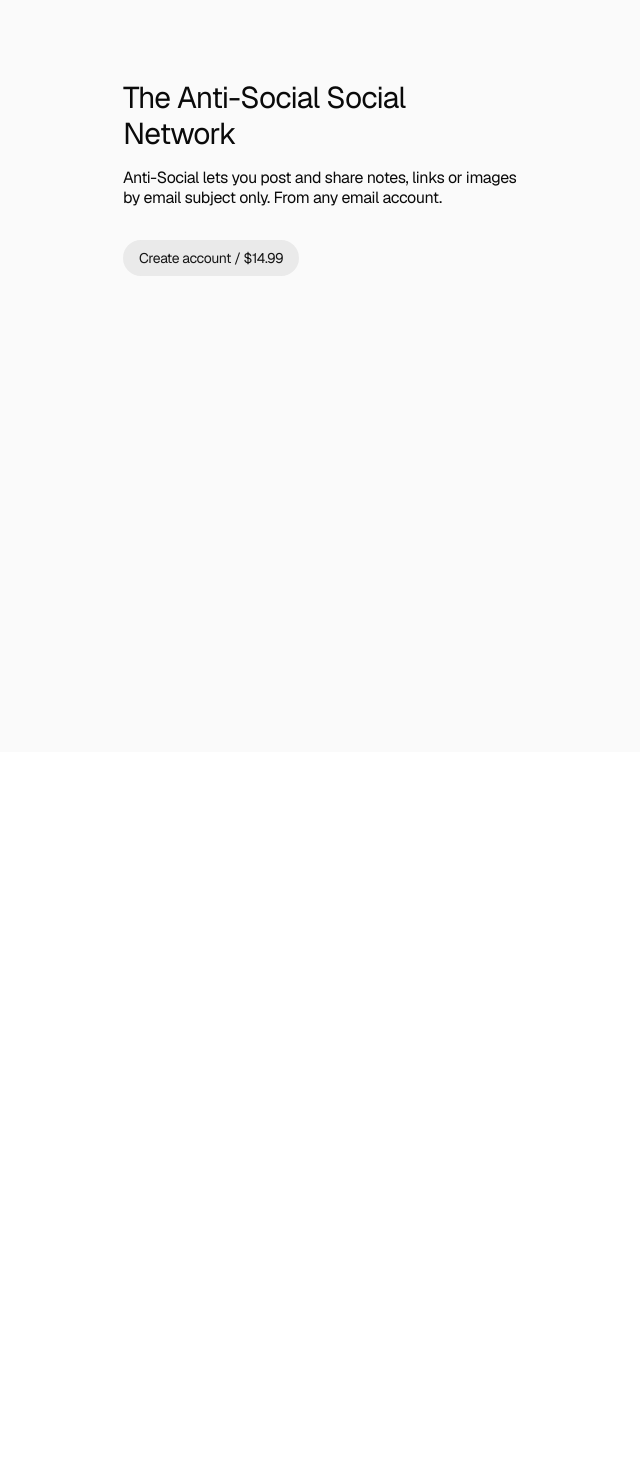
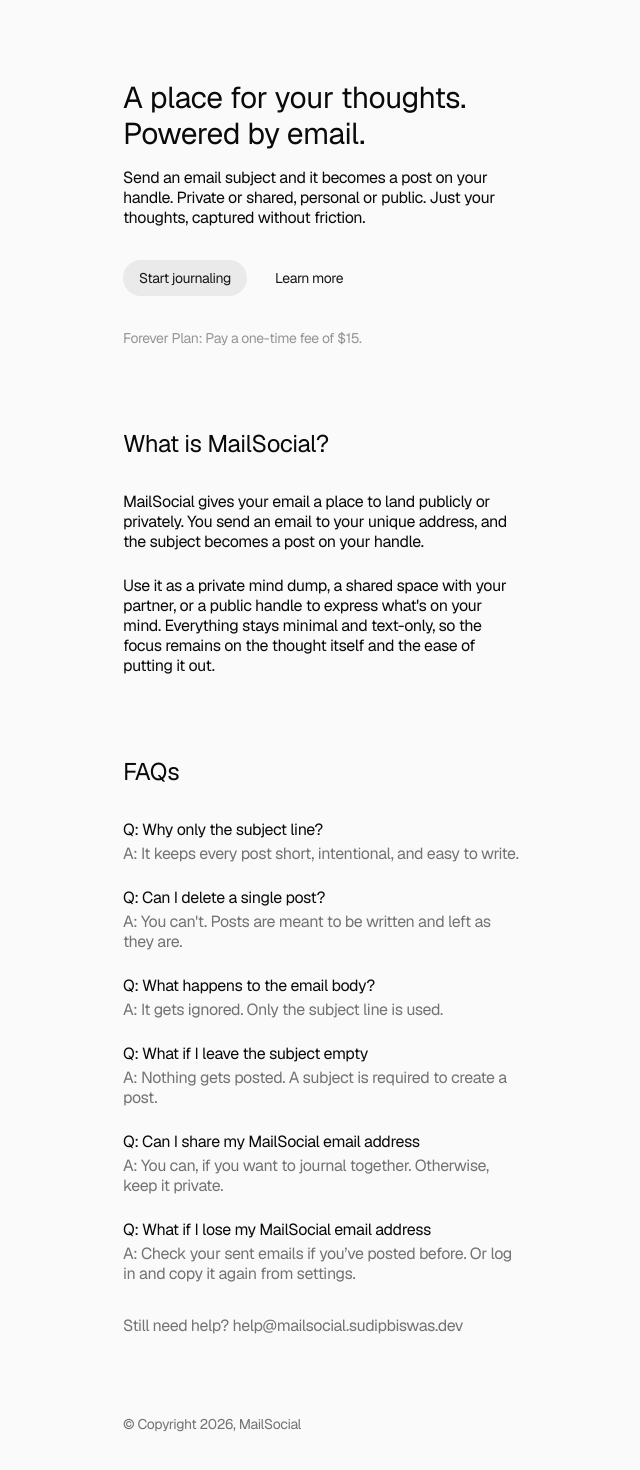
Before and after one commit to sudipbuilds/mailsocial, a Next.js app: page / in a window 1280 px wide. Shown: the part 48-1518 px from the top of the page, without its empty margins (317-957 px from the left). Before the commit the page ends 800 px from the top, so only its background shows below. Built offline with nearby package versions, Linux system fonts and the light colour scheme.

Commit message:
feat: adds initial version of landing page and updates username validation

```diff
--- a/src/app/api/check-username/route.ts
+++ b/src/app/api/check-username/route.ts
@@ -1,23 +1,14 @@
-import { z } from 'zod';
 import { and, eq, isNull } from 'drizzle-orm';
 import { NextRequest, NextResponse } from 'next/server';
 
 import { getD1Database } from '@/db';
 import { orders, users } from '@/db/schema';
-
-const usernameSchema = z.object({
-  username: z.string({ required_error: 'Username is required' }).refine(
-    value => {
-      return /^[a-zA-Z0-9]+$/.test(value);
-    },
-    { message: 'Username not allowed. Try again.' }
-  ),
-});
+import { usernameFormSchema } from '@/lib/validations';
 
 export async function POST(request: NextRequest) {
   try {
     const reqBody = await request.json();
-    const validated = usernameSchema.safeParse(reqBody);
+    const validated = usernameFormSchema.safeParse(reqBody);
     if (!validated.success) {
       console.error(validated.error.issues[0].message);
       return NextResponse.json({ error: validated.error.issues[0].message }, { status: 400 });
--- a/src/app/globals.css
+++ b/src/app/globals.css
@@ -83,6 +83,9 @@
   * {
     @apply border-border outline-ring/50;
   }
+  html {
+    @apply scroll-smooth;
+  }
   body {
     @apply bg-background text-foreground;
   }
--- a/src/app/page.tsx
+++ b/src/app/page.tsx
@@ -4,22 +4,96 @@
 
 export default function Home() {
   return (
-    <PageWrapper>
+    <PageWrapper spacing="xl">
+      {/* Hero Section */}
       <div className="space-y-8">
-        <div className="space-y-4 *:tracking-tight">
-          <h1 className="text-3xl">The Anti-Social Social Network</h1>
-          <p className="">
-            Anti-Social lets you post and share notes, links or images by email subject only. From
-            any email account.
+        <div className="space-y-4">
+          <h1 className="text-3xl text-pretty">A place for your thoughts. Powered by email.</h1>
+          <p>
+            Send an email subject and it becomes a post on your handle. Private or shared, personal
+            or public. Just your thoughts, captured without friction.
           </p>
         </div>
-        <Link
-          href="/signup"
-          className="px-4 py-2 rounded-full bg-neutral-200/75 text-sm text-secondary-foreground outline-none inline-flex items-center justify-center"
-        >
-          Create account / $14.99
-        </Link>
+        <div className="flex flex-wrap gap-3">
+          <Link
+            href="/signup"
+            className="px-4 py-2 rounded-full bg-neutral-200/75 text-sm text-secondary-foreground outline-none inline-flex items-center justify-center"
+          >
+            Start journaling
+          </Link>
+          <a
+            href="/#what-is-mailsocial"
+            className="px-4 py-2 rounded-full text-sm text-secondary-foreground outline-none inline-flex items-center justify-center"
+          >
+            Learn more
+          </a>
+        </div>
+        <p className="text-muted-foreground/75 text-sm">Forever Plan: Pay a one-time fee of $15.</p>
       </div>
+
+      {/* What is MailSocial Section */}
+      <div id="what-is-mailsocial" className="space-y-8 scroll-mt-24">
+        <h2 className="text-2xl">What is MailSocial?</h2>
+        <div className="space-y-6">
+          <p>
+            MailSocial gives your email a place to land publicly or privately. You send an email to
+            your unique address, and the subject becomes a post on your handle.
+          </p>
+          <p>
+            Use it as a private mind dump, a shared space with your partner, or a public handle to
+            express what's on your mind. Everything stays minimal and text-only, so the focus
+            remains on the thought itself and the ease of putting it out.
+          </p>
+        </div>
+      </div>
+
+      {/* FAQs Section */}
+      <div className="space-y-8">
+        <h2 className="text-2xl">FAQs</h2>
+        <div className="space-y-6">
+          <div className="space-y-1">
+            <p>Q: Why only the subject line?</p>
+            <p className="text-muted-foreground">
+              A: It keeps every post short, intentional, and easy to write.
+            </p>
+          </div>
+          <div className="space-y-1">
+            <p>Q: Can I delete a single post?</p>
+            <p className="text-muted-foreground">
+              A: You can't. Posts are meant to be written and left as they are.
+            </p>
+          </div>
+          <div className="space-y-1">
+            <p>Q: What happens to the email body?</p>
+            <p className="text-muted-foreground">
+              A: It gets ignored. Only the subject line is used.
+            </p>
+          </div>
+          <div className="space-y-1">
+            <p>Q: What if I leave the subject empty</p>
+            <p className="text-muted-foreground">
+              A: Nothing gets posted. A subject is required to create a post.
+            </p>
+          </div>
+          <div className="space-y-1">
+            <p>Q: Can I share my MailSocial email address</p>
+            <p className="text-muted-foreground">
+              A: You can, if you want to journal together. Otherwise, keep it private.
+            </p>
+          </div>
+          <div className="space-y-1">
+            <p>Q: What if I lose my MailSocial email address</p>
+            <p className="text-muted-foreground">
+              A: Check your sent emails if you’ve posted before. Or log in and copy it again from
+              settings.
+            </p>
+          </div>
+        </div>
+        <p className="text-muted-foreground">Still need help? help@mailsocial.sudipbiswas.dev</p>
+      </div>
+
+      {/* Footer */}
+      <footer className="text-sm text-muted-foreground">© Copyright 2026, MailSocial</footer>
     </PageWrapper>
   );
 }
--- a/src/app/signup/components/username-form.tsx
+++ b/src/app/signup/components/username-form.tsx
@@ -120,11 +120,11 @@
                 isTransitioning && 'text-muted-foreground bg-neutral-200/50 cursor-not-allowed'
               )}
             >
-              Continue to payment / $14.99*
+              Continue to payment / $15*
             </button>
             <p className="text-muted-foreground/75 text-sm leading-tight">
-              *Forever Plan: Pay a one-time fee of $14.99 for ongoing access, ensuring you enjoy
-              Daft Social for as long as it lasts, without any additional costs.
+              *Forever Plan: Pay a one-time fee of $15 for ongoing access, ensuring you enjoy
+              MailSocial for as long as it lasts, without any additional costs.
             </p>
           </div>
         );
--- a/src/components/page-wrapper.tsx
+++ b/src/components/page-wrapper.tsx
@@ -2,7 +2,7 @@
 
 interface PageWrapperProps {
   children: React.ReactNode;
-  spacing?: 'none' | 'sm' | 'md' | 'lg';
+  spacing?: 'none' | 'sm' | 'md' | 'lg' | 'xl';
   outsideContent?: React.ReactNode;
 }
 
@@ -11,10 +11,11 @@
     <main className="min-h-dvh bg-neutral-50">
       <section
         className={cn(
-          'px-6 py-16 sm:py-24 md:py-28 xl:py-32 max-w-md mx-auto *:leading-tight *:tracking-tight',
+          'px-6 py-20 sm:py-24 md:py-28 xl:py-32 max-w-md mx-auto *:leading-tight *:tracking-tight',
           spacing === 'sm' && 'space-y-8',
           spacing === 'md' && 'space-y-12',
-          spacing === 'lg' && 'space-y-16'
+          spacing === 'lg' && 'space-y-16',
+          spacing === 'xl' && 'space-y-20'
         )}
       >
         {children}
--- a/src/lib/validations.ts
+++ b/src/lib/validations.ts
@@ -1,12 +1,16 @@
 import { z } from 'zod';
 
 export const usernameFormSchema = z.object({
-  username: z.string({ required_error: 'Username is required' }).refine(
-    value => {
-      return /^[a-zA-Z0-9]+$/.test(value);
-    },
-    { message: 'Username not allowed. Try again.' }
-  ),
+  username: z
+    .string({ required_error: 'Username is required' })
+    .min(3, 'Too short.')
+    .max(16, 'Too long.')
+    .refine(
+      value => {
+        return /^[a-zA-Z0-9]+$/.test(value);
+      },
+      { message: 'Username not allowed. Try again.' }
+    ),
 });
 
 export type UsernameFormInput = z.infer<typeof usernameFormSchema>;
```
